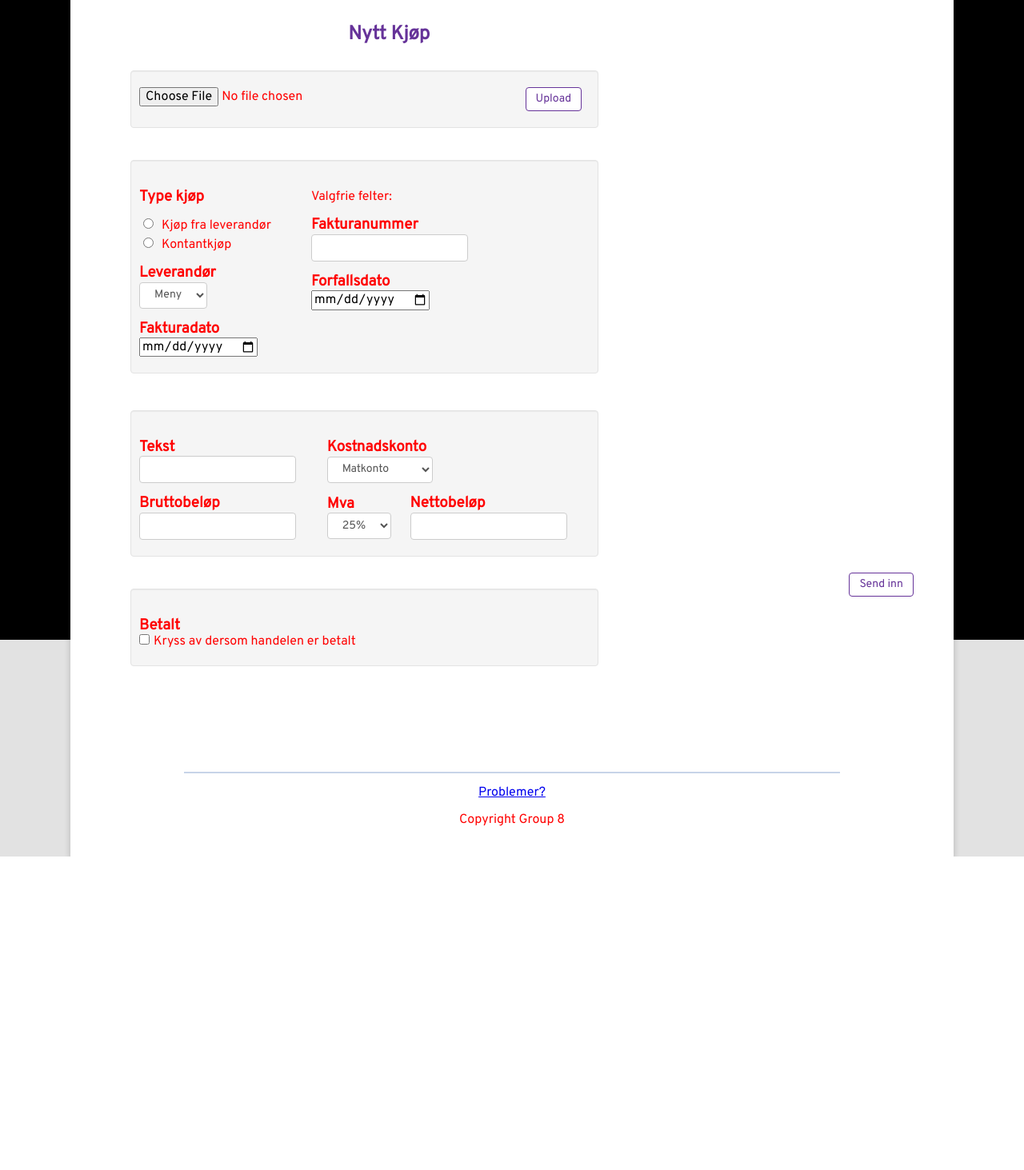
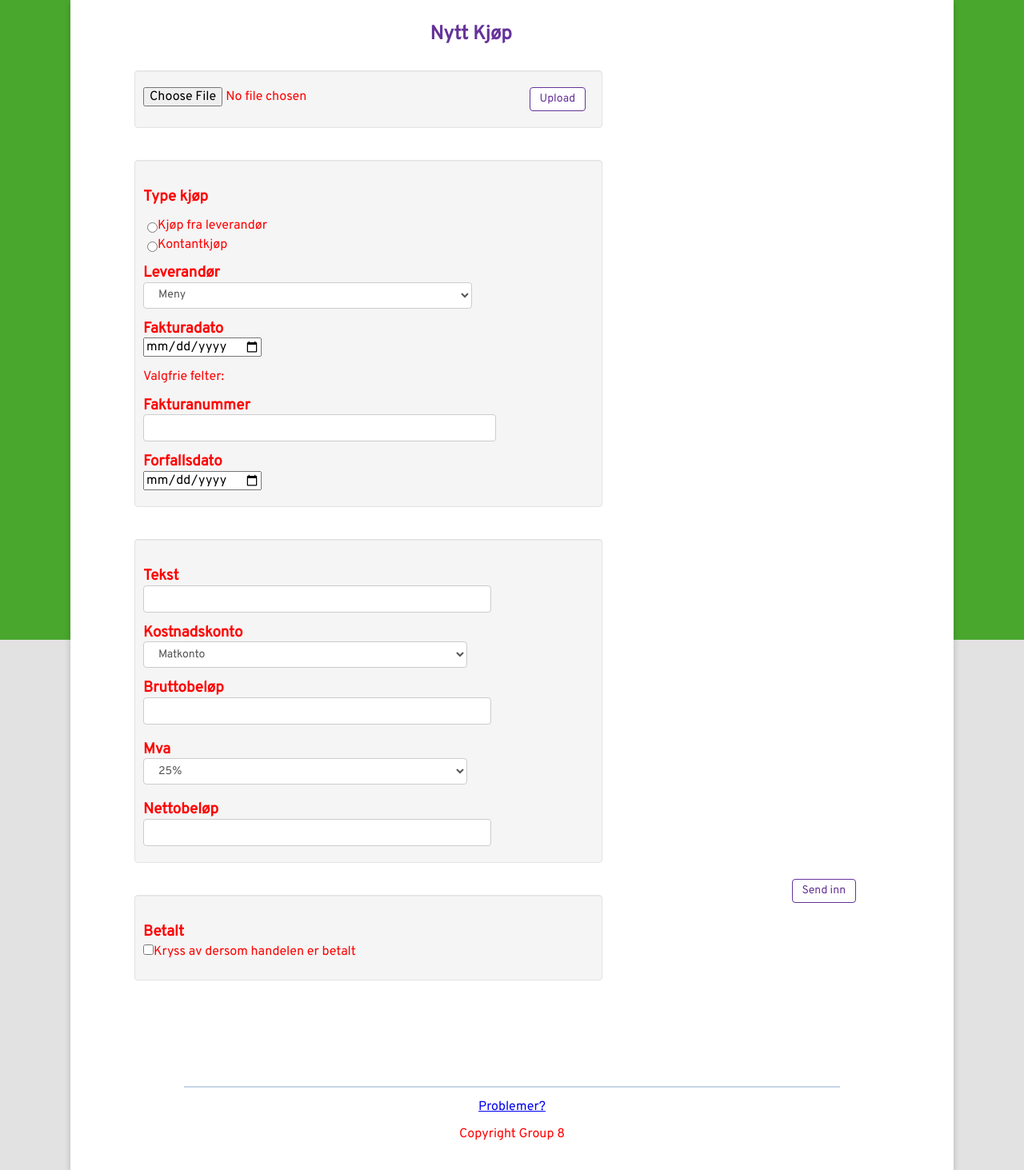
Before and after one commit to fredrikwaaler/OCR---SysDev2019, a Flask app: template Flask/templates/kjoop.html in a window 1280 px wide. Shown: the whole page at 80% size. Before the commit the page ends 1071 px from the top, so only its background shows below. Run offline with Flask 2, Linux system fonts and the light colour scheme; the template is opened without the code that fills it: values that come from a table or form of the project are taken from there, others are empty.

Commit message:
ipad (normal) styling is done

```diff
--- a/Flask/static/main.css
+++ b/Flask/static/main.css
@@ -24,6 +24,8 @@ body {
 .container {
     display: flow-root;
     min-height: 100%;
+    padding: 0;
+    margin: 0;
 }
 
 /* h2 is used for big headings */
@@ -55,7 +57,7 @@ h4 {
     font-size: 0,9 em;
     font-family: 'Overpass', sans-serif;
     font-weight: 400;
-    margin: 0 auto;
+    margin: 5px auto;
 }
 
 li {
@@ -63,65 +65,8 @@ li {
 }
 
 label {
-    margin: 5px 0 0 5px;
+    margin: 5px 0 0 0;
 }
-
-/*  OLD SOLUTION!!!
-    IDs for each text input field */
-/*
-#type_kjoop, #fakturadato, #forfallsdato,
-#fakturanummer, #tekst, #bruttobelop,
-#mva, #nettobelop, #dato, #kommentar,
-#din_referanse, #kontonummer, #deres_referanse,
-#beskrivelse, #pris, #antall, #rabatt {
-    display: block;
-    width: 100%;
-    height: 34px;
-    padding: 6px 12px;
-    font-size: 14px;
-    line-height: 1.42857143;
-    color: #555;
-    background-color: #fff;
-    background-image: none;
-    border: 1px solid #ccc;
-    border-radius: 4px;
-}
-*/
-
-/*  OLD SOLUTION!!!
-    upon clicking the text input fields we add shadows the
-    current highlighted field */
-/*
-#type_kjoop:focus, #fakturadato:focus, #forfallsdato:focus,
-#fakturanummer:focus, #tekst:focus, #bruttobelop:focus,
-#mva:focus, #nettobelop:focus, #dato:focus,
-#kommentar:focus, #din_referanse:focus, #kontonummer:focus,
-#deres_referanse:focus, #beskrivelse:focus, #pris:focus
-#antall:focus, #rabatt:focus {
-    border-color: #66afe9;
-    box-shadow: 2px #2d4e68;
-}
-*/
-
-/* Previous select styling. Moved styling to common styling below
-select {
-    display: block;
-    max-width: 350px;
-    //height: 34px;
-    padding: 6px 14px;
-    font-size: 14px;
-    color: #555;
-    background-color: #fff;
-    background-image: none;
-    border: 1px solid #ccc;
-    border-radius: 4px;
-}
-
-select:focus {
-    border-color: #66afe9;
-    box-shadow: 2px #2d4e68;
-}
-*/
 
 /* Styling for text fields */
 select, input[type="text"], input[type="password"] {
@@ -135,6 +80,7 @@ select, input[type="text"], input[type="password"] {
     background-image: none;
     border: 1px solid #ccc;
     border-radius: 4px;
+    width: 80%;
 }
 
 /* Styling for highlighted text field */
@@ -174,12 +120,30 @@ input[type="submit"]:focus {
     border-color: #8c8c8c;
 }
 
-/* Styling for checkboxes */
+/* Styling for both checkboxes and radio */
+/*
 input[type="checkbox"], input[type="radio"] {
     position: relative;
     display: block;
     float: left;
-    margin: 0 5px 0 0;
+    margin: 5px 0 0 0;
+}*/
+
+/* just for checkboxes */
+input[type="checkbox"], input[type="radio"] {
+    position: relative;
+    display: block;
+    float: left;
+    margin: 5px 5px 5px 0;
+}
+
+/* just for radio buttons */
+
+input[type="checkbox"], input[type="radio"] {
+    position: relative;
+    display: block;
+    float: left;
+    margin: 5px 0 0 0;
 }
 
 input[type="file"] {
@@ -196,7 +160,7 @@ input[type="file"] {
     max-width: 400px;
     min-width: 200px;
     min-height: 33px;
-    width: 100%;
+    width: 90%;
 }
 
 /* Highlighted email input field */
@@ -311,6 +275,7 @@ footer {
     background-color: #f5f5f5;
     border-radius: 4px;
     box-shadow: inset 0 1px 1px rgba(0,0,0,.05);
+    width: 90%
 }
 
 /* Just a div placed on certain pages
@@ -331,98 +296,6 @@ footer {
     display: inline-block;
     position: relative;
 }
-
-/* NEW!
-
-    IMPORTANT: All styling above, ie. does not in the @media queries
-    are intended for mobile view!
-
-    Responsive design for 3 different resolutions:
-    phone, non-widescreen and widescreen
-    phone: width < 480px
-    non-widescreen: 480px < width > 768px
-    widescreen: width > 768px */
-
-    /* Styling for non-widescren (not phones)
-    480px < width > 768px */
-@media screen and (min-width: 480px) {
-
-    body{
-        background-color:#6aa6cc;
-        color:blue;
-        word-break: keep-all;
-    }
-
-    nav ul {
-        width: 90%;
-    }
-
-    /* some h2 are elements are used as title for a
-        minor block/boxdisplay. */
-    .title {
-        font-size: 2em;
-        color: yellowgreen;
-        display: block;
-        float: left;
-        margin: 10px 220px;
-    }
-
-    .wrapper {
-        min-height: 94%;
-        margin: 0;
-        padding: 20px 0px;
-        width: 100%;
-        background: #ffffff;
-        box-shadow: 0 4px 8px 0 rgba(0, 0, 0, 0.2);
-    }
-
-    .boxdisplay {
-        padding: 20px 10px;
-        margin: 20px 35px;
-        width: 85%;
-    }
-
-    #kostnadskontoBlock, #mvaBlock {
-        margin-left: 15px;
-    }
-
-    /* Styling for widescreens, ie. width > 768px */
-    @media screen and (min-width: 768px) {
-
-        body {
-            background-color:#000;
-            color:red;
-        }
-
-        nav ul {
-            width: 85%;
-        }
-
-
-        .wrapper {
-            min-height: 94%;
-            margin: 0 auto;
-            padding: 20px 40px;
-            width: 80%;
-            background: #ffffff;
-            box-shadow: 0 4px 8px 0 rgba(0, 0, 0, 0.2);
-        }
-
-        .boxdisplay {
-            width: 55%;
-        }
-
-        .imagebox {
-            float: right;
-            width: 100%;
-        }
-    }
-}
-/*
-#kostnadskontoBlock, #mvaBlock {
-    transform:translateY(2px)
-}
-*/
 
 #kjoopBlock, #leverandorBlock, #fakturadatoBlock, #forfallsdatoBlock, #fakturanummerBlock h3{
     position: relative;
@@ -449,24 +322,140 @@ img {
 }
 
 
-/* Jan footer, trenger muligens en fix for hisorikk
-    sikkert ikke nødvendig, men mulig mer responsivt */
+/* NEW!
+
+    IMPORTANT: All styling above, ie. does not in the @media queries
+    are intended for mobile view!
+
+    Responsive design for 3 different resolutions:
+    phone, non-widescreen and widescreen
+    phone: width < 480px
+    non-widescreen: 480px < width > 768px
+    widescreen: width > 768px */
+
+    /* Styling for non-widescren (not phones)
+    480px < width > 768px */
+@media screen and (min-width: 480px) {
+
+    /* temp color changes to make a clear
+        differences between devices */
+    body {
+        background-color:#6aa6cc;
+        color:blue;
+        word-break: keep-all;
+    }
+    /*  ==================================================
+            Styling for login page with normal ipad
+        ==================================================
+    */
+    /* Centers the login form */
+    #logg_inn_form {
+        margin: 0 20% 0 20%;
+    }
+
+    /* pushes logg inn button to the right center */
+    #logg_inn {
+        margin: 5px 13% 0 0;
+    }
+    /*  =================================================
+            Styling for pages post login with normal ipad
+        =================================================
+    */
+    nav ul {
+        width: 90%;
+    }
+
+    /* some h2 are elements are used as title for a
+        minor block/boxdisplay. */
+    .title {
+        font-size: 2em;
+        color: yellowgreen;
+        display: block;
+        float: left;
+        margin: 10px 220px;
+    }
+
+    .boxdisplay {
+        padding: 20px 10px;
+        margin: 20px 40px;
+        width: 85%;
+    }
+
+    .left, .right {
+        float: none;
+    }
+
+    #tekstBlock, #kostnadskontoBlock, #bruttobeloopBlock, #mvaBlock, #nettobeloopBlock {
+        padding: 0;
+        margin: 0 20px 0 0;
+        width: 90%;
+        display: inline-block;
+        position: relative;
+    }
+
+    #kostnadskontoBlock, #mvaBlock {
+        margin-left: 15px;
+    }
+
+    .img_class {
+        margin: 0;
+    }
+
+    .imagebox {
+        margin: 0 10%
+    }
+
+    input[type="submit"].buttons {
+        display: inline-block;
+        margin: 0 8% 0 0;
+    }
+
+    #mvaBlock {
+        padding: 6px 0;
+        margin: 0 20px 0 0;
+    }
+
+    h2 {
+        width: 20%;
+    }
+
+    #kostnadskontoBlock {
+        margin: 0 20px 0 0;
+    }
+
+    /* Styling for widescreens, ie. width > 768px */
+    @media screen and (min-width: 769px) {
+
+        body {
+            background-color:rgb(74, 167, 45);
+            color:red;
+        }
+
+        nav ul {
+            width: 85%;
+        }
+
+        .wrapper {
+            min-height: 94%;
+            margin: 0 auto;
+            padding: 20px 40px;
+            width: 80%;
+            background: #ffffff;
+            box-shadow: 0 4px 8px 0 rgba(0, 0, 0, 0.2);
+        }
+
+        .boxdisplay {
+            width: 55%;
+        }
+
+        .imagebox {
+            float: right;
+            width: 100%;
+        }
+    }
+}
 /*
-footer {
-    display: flex;
-    padding: 60 px 15px;
-    flex-direction: column;
-    justify-content: space-between;
-    align-content: flex-end;
-    text-align: center;
-    min-height: 175px;
-    margin-right: auto;
-    margin-left: auto;
-    margin-top: 200px;
-    margin-bottom: 0;
-    padding-bottom: 0;
-    box-sizing: border-box;
-    background-color: #ededed;
-    position: relative;
+#kostnadskontoBlock, #mvaBlock {
+    transform:translateY(2px)
 }
 */
--- a/Flask/templates/kjoop.html
+++ b/Flask/templates/kjoop.html
@@ -2,8 +2,8 @@
 {% block container %}
 <h2>Nytt Kjøp</h2>
 {% if image %}
-<div class="imagebox">
-    <img src="static/uploads/{{ image }}" alt="Uploaded Image">
+<div class="imagebox" id="imagebox_id">
+    <img src="static/uploads/{{ image }}" class="img_class" id="img_id" alt="Uploaded Image">
 </div>
 {% endif %}
 <div class="boxdisplay">
@@ -72,7 +72,7 @@
             {{ form.betalt }}
             <h4>Kryss av dersom handelen er betalt</h4>
         </div>
-        <input type="submit" Value="Send inn">
+        <input type="submit" Value="Send inn" class="buttons">
     </form>
 </div>
 {% endblock container %}
--- a/Flask/templates/logg_inn.html
+++ b/Flask/templates/logg_inn.html
@@ -1,12 +1,12 @@
 {% extends 'layout_pre.html' %}
 {% block container %}
 <h2>Logg inn</h2>
-<form method="POST" action="{{ url_for('logg_inn') }}">
+<form method="POST" id="logg_inn_form" action="{{ url_for('logg_inn') }}">
     <h3>Brukernavn</h3>
     {{ form.email }}
     <h3>Passord</h3>
     {{ form.password }}
-    <input type="submit" Value="Logg inn">
+    <input type="submit" classs="logg_inn" id="logg_inn" Value="Logg inn">
     <a href="/glemt_passord">Glemt passord?</a>
 
 </form>
--- a/Flask/templates/profil.html
+++ b/Flask/templates/profil.html
@@ -47,7 +47,7 @@
 <div class="newline"></div>
 <!--Buttons to download userdata and deleting account-->
 <form method="POST" action="{{ url_for('get_user_data') }}">
-    <input type="submit" Value="Last ned brukerdata">
+    <input type="submit" Value="Last ned brukerdata" class="buttons">
 </form>
 <form method="POST" action="{{ url_for('delete_account') }}">
     <input type="submit" id="warning" Value="Slett konto">
```
